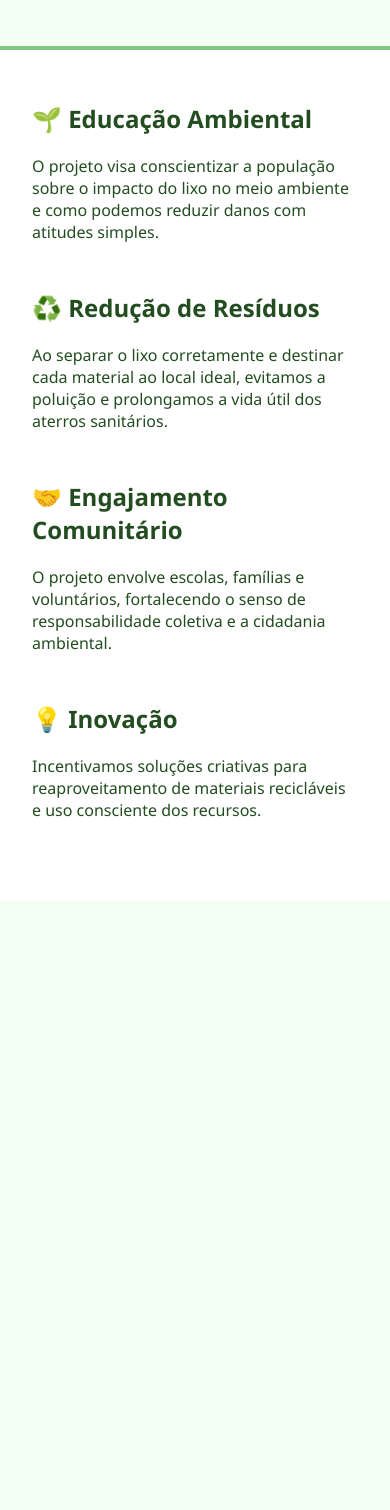
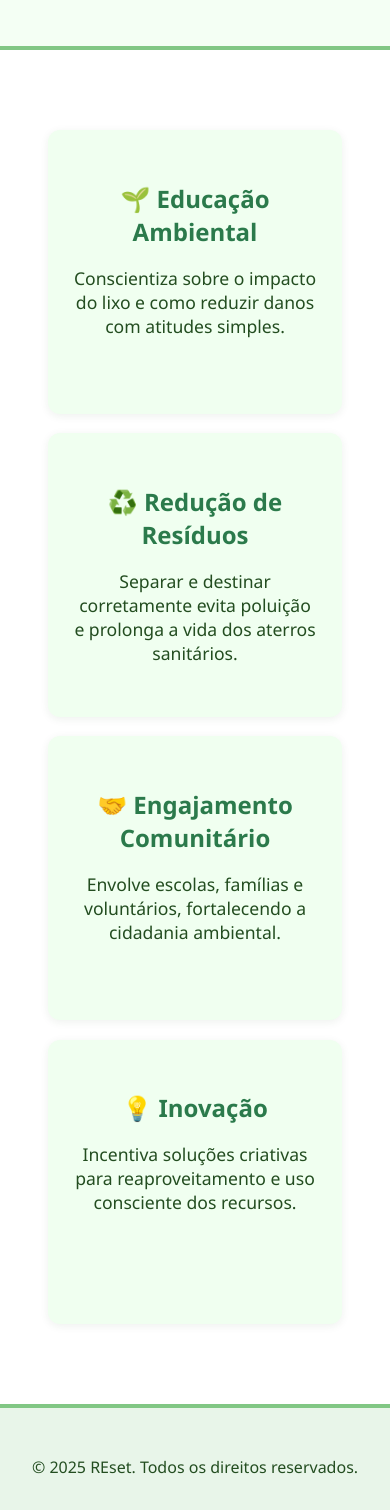
Before and after one commit to gabriel-santos123/Desafio-Tech, a website: page beneficios.html in a window 390 px wide. Shown: the part 238-1748 px from the top of the page. Before the commit the page ends 1139 px from the top, so only its background shows below. Drawn offline with Linux system fonts and the light colour scheme.

Commit message:
Atualiza layout e conteúdo das páginas "Benefícios", "Serviços" e "Sobre Nós", adiciona rodapé e melhora a responsividade dos cards de benefícios.

```diff
--- a/beneficios.html
+++ b/beneficios.html
@@ -14,25 +14,32 @@
         <a href="beneficios.html" style="color: white; margin: 0 15px; text-decoration: none;">Benefícios</a>
     </nav>
     <header>
-        <h1>Benefícios do Projeto REset</h1>
+        <h1 style="text-align:center; color:#2b7a4b; margin-top:2rem;">Benefícios do Projeto REset</h1>
     </header>
     <main>
-        <section>
+        <div class="beneficios-cards">
+            <section class="beneficio-card">
                 <h2>🌱 Educação Ambiental</h2>
-            <p>O projeto visa conscientizar a população sobre o impacto do lixo no meio ambiente e como podemos reduzir danos com atitudes simples.</p>
+                <p>Conscientiza sobre o impacto do lixo e como reduzir danos com atitudes simples.</p>
             </section>
-        <section>
+            <section class="beneficio-card">
                 <h2>♻️ Redução de Resíduos</h2>
-            <p>Ao separar o lixo corretamente e destinar cada material ao local ideal, evitamos a poluição e prolongamos a vida útil dos aterros sanitários.</p>
+                <p>Separar e destinar corretamente evita poluição e prolonga a vida dos aterros sanitários.</p>
             </section>
-        <section>
+            <section class="beneficio-card">
                 <h2>🤝 Engajamento Comunitário</h2>
-            <p>O projeto envolve escolas, famílias e voluntários, fortalecendo o senso de responsabilidade coletiva e a cidadania ambiental.</p>
+                <p>Envolve escolas, famílias e voluntários, fortalecendo a cidadania ambiental.</p>
             </section>
-        <section>
+            <section class="beneficio-card">
                 <h2>💡 Inovação</h2>
-            <p>Incentivamos soluções criativas para reaproveitamento de materiais recicláveis e uso consciente dos recursos.</p>
+                <p>Incentiva soluções criativas para reaproveitamento e uso consciente dos recursos.</p>
             </section>
+        </div>
     </main>
+    <footer>
+        <div class="footer-content">
+            <p>&copy; 2025 REset. Todos os direitos reservados.</p>
+        </div>
+    </footer>
 </body>
 </html>
--- a/style.css
+++ b/style.css
@@ -3,6 +3,9 @@ body {
     font-family: 'Segoe UI', Arial, sans-serif;
     background: #f4fff4;
     color: #234d20;
+    min-height: 100vh;
+    display: flex;
+    flex-direction: column;
 }
 
 header {
@@ -153,6 +156,7 @@ main {
     padding: 2rem;
     background: #fff;
     box-shadow: 0 2px 8px rgba(34,77,32,0.04);
+    flex: 1;
 }
 
 section {
@@ -232,6 +236,7 @@ footer {
     padding: 2rem 0 1rem 0;
     margin-top: 2rem;
     border-top: 4px solid #81c784;
+    margin-top: auto;
 }
 
 .footer-content {
@@ -383,6 +388,34 @@ footer {
     line-height: 1.7;
 }
 
+.beneficios-cards {
+    display: flex;
+    flex-wrap: wrap;
+    gap: 2rem;
+    justify-content: center;
+    margin: 3rem auto;
+    max-width: 1100px;
+}
+.beneficio-card {
+    background: #f0fff0;
+    border-radius: 12px;
+    box-shadow: 0 2px 8px rgba(34,77,32,0.08);
+    padding: 2rem 1.5rem;
+    min-width: 220px;
+    max-width: 320px;
+    flex: 1 1 220px;
+    text-align: center;
+    margin-bottom: 0;
+}
+.beneficio-card h2 {
+    color: #2b7a4b;
+    font-size: 1.5rem;
+    margin-bottom: 1rem;
+}
+.beneficio-card p {
+    color: #234d20;
+    font-size: 1.1rem;
+}
 @media (max-width: 800px) {
     header, header nav {
         min-height: 220px;
@@ -413,6 +446,14 @@ footer {
         border-radius: 0 0 20px 20px;
         padding: 1rem 0;
         gap: 1rem;
+    }
+    .beneficios-cards {
+        flex-direction: column;
+        gap: 1.2rem;
+        padding: 0 1rem;
+    }
+    .beneficio-card {
+        max-width: 100%;
     }
 }
 
@@ -475,4 +516,27 @@ body.sobrenos-page {
     background: #f0f4f7;
 }
 .container {
-    max-
+    max-width: 1000px;
+    margin: 0 auto;
+    padding: 40px;
+}
+.container h1 {
+    text-align: center;
+    color: #247b4d;
+}
+.card {
+    background: white;
+    border-radius: 10px;
+    padding: 20px;
+    box-shadow: 0 2px 10px rgba(0,0,0,0.1);
+    transition: transform 0.3s ease;
+    margin-bottom: 25px;
+}
+.card:hover {
+    transform: translateY(-5px);
+}
+.icon {
+    font-size: 50px;
+    text-align: center;
+    color: #2b7a4b;
+}
```
Also changed, not shown: index.html (+6 -0 lines), servicos.html (+5 -0 lines), sobrenos.html (+5 -0 lines). Lines whose indentation alone changed are shown as unchanged.
